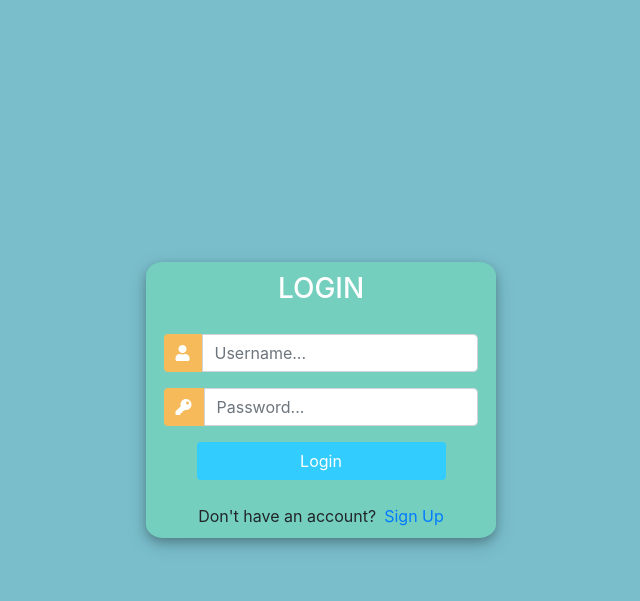
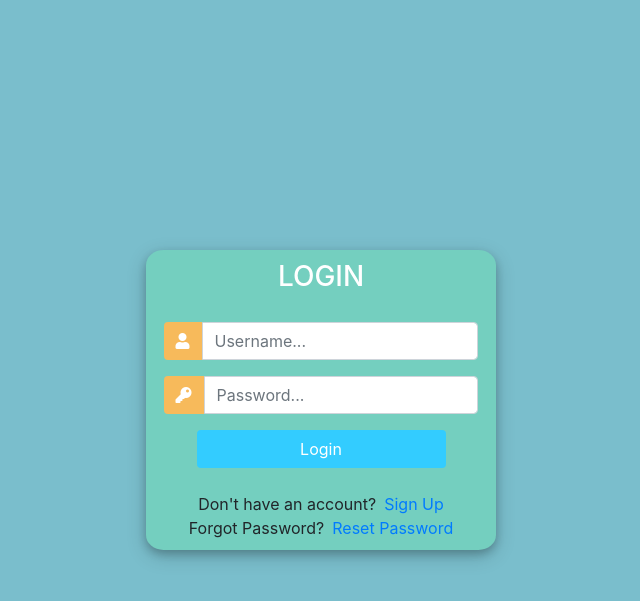
Before and after one commit to dhillonavdeep/OnlineStore, a Django app: a page that uses accounts/templates/accounts/login.html in a window 1280 px wide. Shown: the top 601 px of the page, without its empty margins (319-959 px from the left). Run offline with Django 3.2, Linux system fonts and the light colour scheme; some libraries are stand-ins or nearby versions.

Commit message:
Added custom html for password reset support

```diff
--- a/accounts/templates/accounts/login.html
+++ b/accounts/templates/accounts/login.html
@@ -113,7 +113,9 @@
 					<div class="d-flex justify-content-center links">
 						Don't have an account? <a href="{% url 'register' %}" class="ml-2">Sign Up</a>
 					</div>
-
+					<div class="d-flex justify-content-center links">
+						Forgot Password? <a href="{% url 'reset_password' %}" class="ml-2">Reset Password</a>
+					</div>
 				</div>
 			</div>
 		</div>
--- a/accounts/templates/accounts/password_reset_sent.html
+++ b/accounts/templates/accounts/password_reset_sent.html
@@ -1,6 +1,8 @@
 <h3>Password reset sent</h3>
 
 
-<p>We’ve emailed you instructions for setting your password, if an account exists with the email you entered. You should receive them shortly.</p>
+<p>We’ve emailed you instructions for setting your password, if an account exists with the email you entered. You should
+    receive them shortly.</p>
 
-<p>If you don’t receive an email, please make sure you’ve entered the address you registered with, and check your spam folder.</p>
+<p>If you don’t receive an email, please make sure you’ve entered the address you registered with, and check your spam
+    folder.</p>
--- a/accounts/urls.py
+++ b/accounts/urls.py
@@ -1,30 +1,35 @@
 from django.urls import path
-#importing this for authenticating views
+# importing this for authenticating views
 from django.contrib.auth import views as auth_views
 from . import views
 
 urlpatterns = [
-    path('',views.home, name="home"),
+    path('', views.home, name="home"),
 
-    path('login/',views.loginPage,name='login'),
-    path('logout/',views.logoutUser,name='logout'),
-    path('register/',views.registerPage,name='register'),
+    path('login/', views.loginPage, name='login'),
+    path('logout/', views.logoutUser, name='logout'),
+    path('register/', views.registerPage, name='register'),
 
-    #user can change profile info here
+    # user can change profile info here
     path('account/', views.accountSettings, name="account"),
 
-    path('user/',views.userPage,name="home"),
-    path('contact',views.contact,),
-    path('products',views.products,name="products"),
-    path('customer/<str:pk_test>/',views.customer,name="customer"),
+    path('user/', views.userPage, name="home"),
+    path('contact', views.contact,),
+    path('products', views.products, name="products"),
+    path('customer/<str:pk_test>/', views.customer, name="customer"),
 
-    path('create_order/<str:pk>',views.createOrder,name="create_order"),
-    path('update_order/<str:pk>/',views.updateOrder,name="update_order"),
-    path('delete_order/<str:pk>/',views.deleteOrder,name="delete_order"),
+    path('create_order/<str:pk>', views.createOrder, name="create_order"),
+    path('update_order/<str:pk>/', views.updateOrder, name="update_order"),
+    path('delete_order/<str:pk>/', views.deleteOrder, name="delete_order"),
 
-    path('reset_password/',auth_views.PasswordResetView.as_view(),name="reset_password_"),
-    path('password_reset_sent/',auth_views.PasswordResetDoneView.as_view(),name="password_reset_done"),
-    path('reset_password/<uidb64>/<token>/',auth_views.PasswordResetConfirmView.as_view(),name="password_reset_confirm"),
-    path('reset_password_complete/',auth_views.PasswordResetCompleteView.as_view(),name="password_reset_complete"),
+    # these urls are for password reset function
+    path('reset_password/', auth_views.PasswordResetView.as_view(template_name="accounts/password_reset.html"),
+         name="reset_password"),
+    path('password_reset_sent/', auth_views.PasswordResetDoneView.as_view(template_name="accounts/password_reset_sent.html"),
+         name="password_reset_done"),
+    path('reset_password/<uidb64>/<token>/', auth_views.PasswordResetConfirmView.as_view(template_name="accounts/password_reset_form.html"),
+         name="password_reset_confirm"),
+    path('reset_password_complete/', auth_views.PasswordResetCompleteView.as_view(template_name="accounts/password_reset_done.html"),
+         name="password_reset_complete"),
 
 ]
```
Also changed, not shown: accounts/templates/accounts/password_reset.html (added, +11 -0 lines), crm/settings.py (+5 -5 lines), accounts/templates/accounts/password_reset_form.html (line endings or trailing spaces), accounts/views.py (line endings or trailing spaces), 1 other file.
